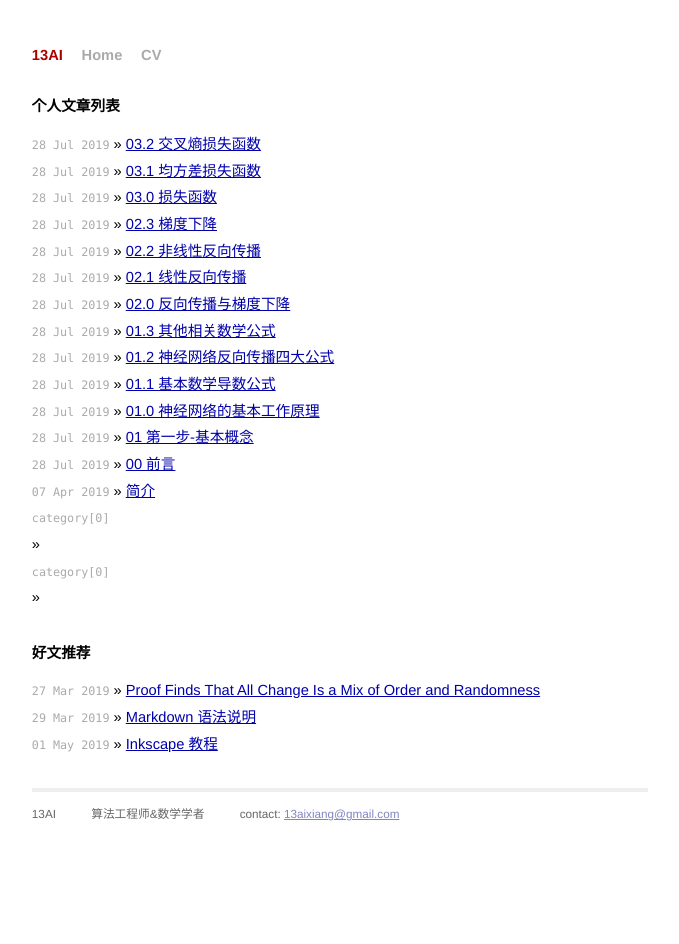
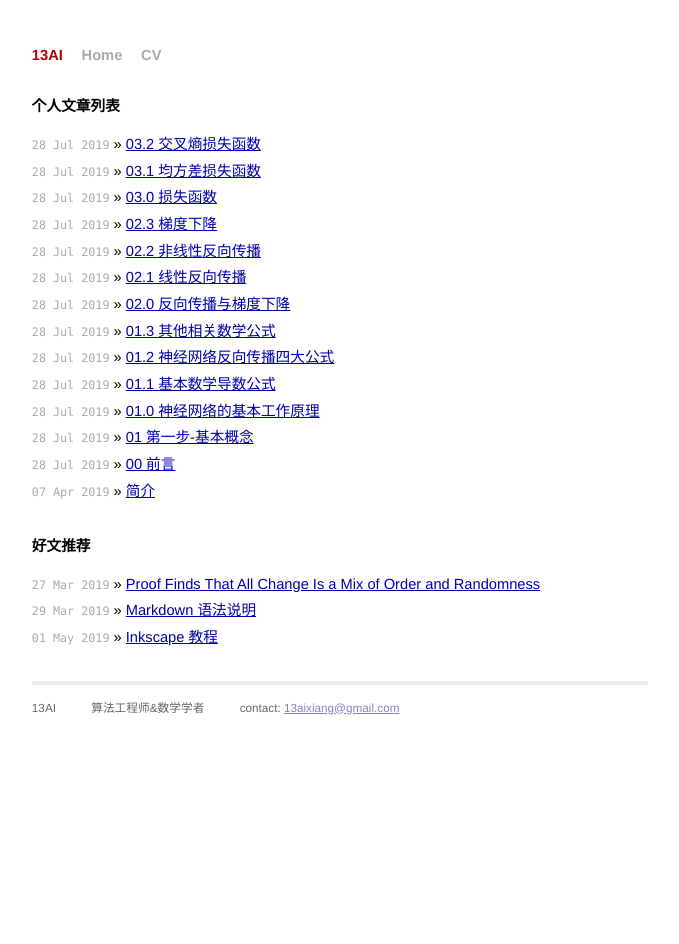
Before and after one commit to xiang-bai/xiang-bai.github.io, a Jekyll site: the page built from index.md, in a window 1280 px wide. Shown: the whole page, without its empty margins (300-979 px from the left). Built offline with Jekyll 4.4.1, drawn with Linux system fonts in a browser that asks for light colours.

Commit message:
Update index.md

```diff
--- a/index.md
+++ b/index.md
@@ -9,12 +9,8 @@ title: 13AI
     {% for post in site.posts %}
       <li><span>{{ post.date | date_to_string }}</span> &raquo; <a href="{{ post.url }}">{{ post.title }}</a></li>
     {% endfor %}
-    {% for category in site.categories %}
-      <li><span>category[0]</span></li>
-      {% for post in category[0] %}
-      <li><span>{{ post.date | date_to_string }}</span> &raquo; <a href="{{ post.url }}">{{ post.title }}</a></li>
-      {% endfor %}
-    {% endfor %}
+
+
   </ul>
 
   <h1>好文推荐</h1>
```
